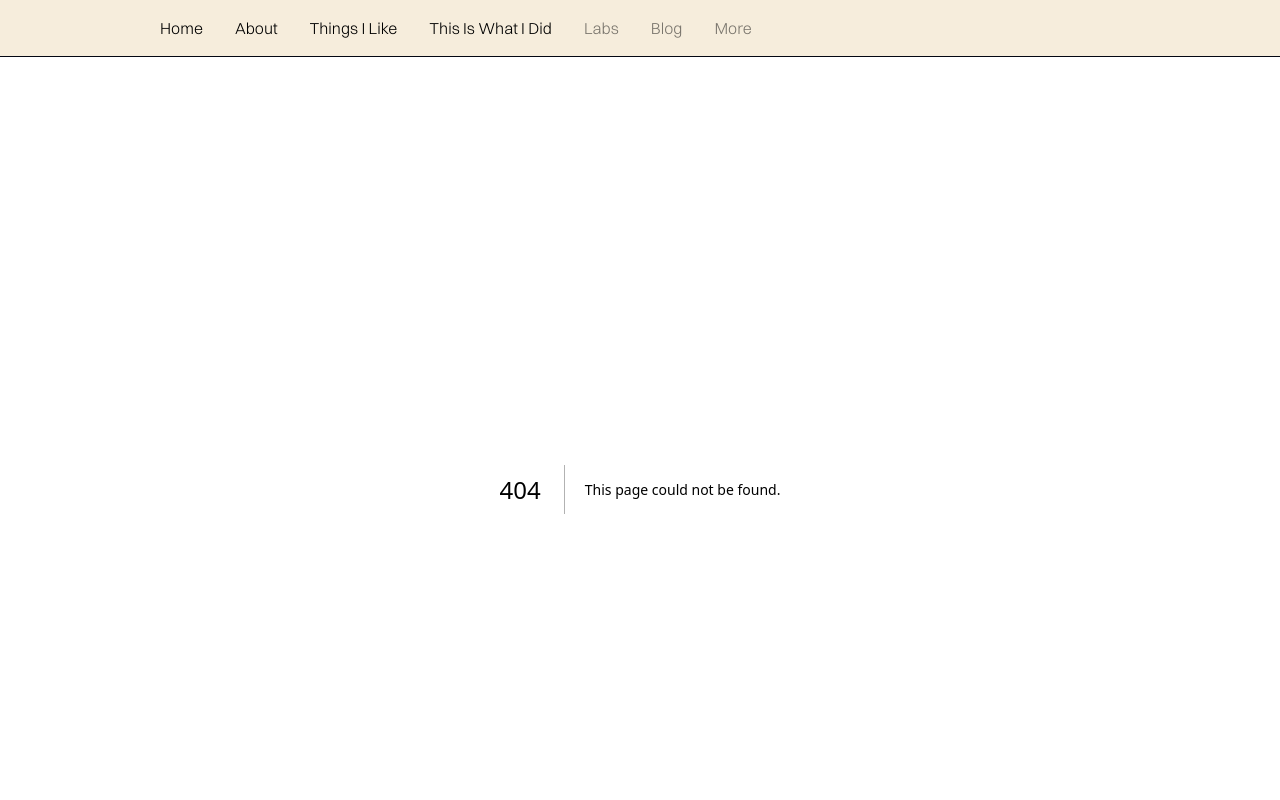
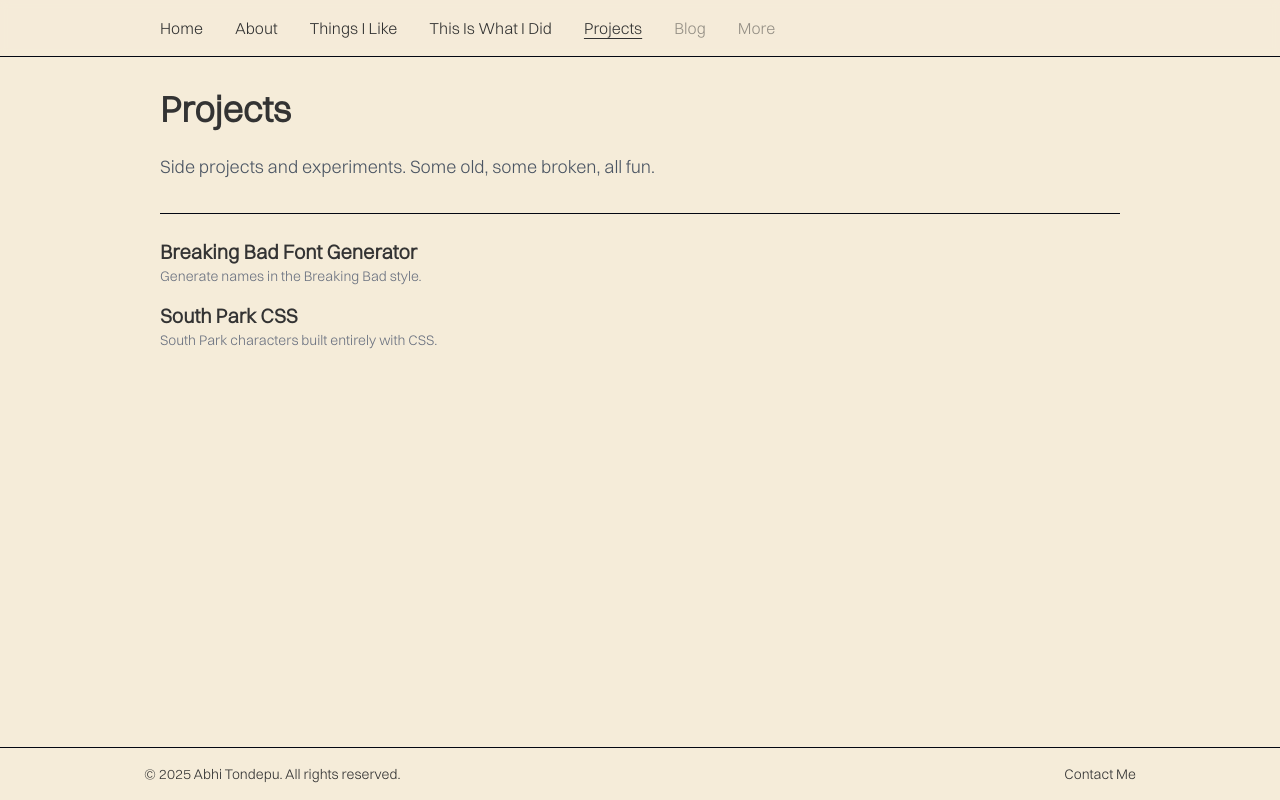
Before and after one commit to abiclub23/folio, a Next.js app: page /projects in a window 1280 px wide. Before the commit this address had no page. Shown: the top 800 px of the page. Built offline with nearby package versions, Linux system fonts and the light colour scheme.

Commit message:
adding projects

```diff
--- a/components/Home/index.js
+++ b/components/Home/index.js
@@ -31,11 +31,11 @@ export default function Home() {
                 This Is What I Did
               </span>
             </Link>
-            <span className="block cursor-not-allowed">
-              <span className="text-7xl font-light inline-block opacity-50">
-                Labs
+            <Link href="/projects" className="block">
+              <span className="text-7xl font-light inline-block hover:italic">
+                Projects
               </span>
-            </span>
+            </Link>
             <span className="block cursor-not-allowed">
               <span className="text-7xl font-light inline-block opacity-50">
                 Blog
--- a/components/Navigation/NavLinks.js
+++ b/components/Navigation/NavLinks.js
@@ -9,7 +9,7 @@ export default function NavLinks({ isMobile = false, onLinkClick = () => {} }) {
     { href: "/about", label: "About", active: true },
     { href: "/things-i-like", label: "Things I Like", active: true },
     { href: "/tiwid", label: "This Is What I Did", active: true },
-    { href: "#", label: "Labs", active: false },
+    { href: "/projects", label: "Projects", active: true },
     { href: "#", label: "Blog", active: false },
     { href: "#", label: "More", active: false }
   ]
--- /dev/null
+++ b/components/Projects/index.js
@@ -0,0 +1,36 @@
+export default function Projects() {
+  return (
+    <div>
+      <h1 className="text-4xl font-bold mb-6">Projects</h1>
+      <p className="text-lg text-gray-600 mb-8">
+        Side projects and experiments. Some old, some broken, all fun.
+      </p>
+
+      <div className="space-y-4 border-t border-gray-950 pt-6">
+        <a
+          href="https://abiclub23.github.io/BreakingBadFont/index.html"
+          target="_blank"
+          rel="noopener noreferrer"
+          className="block hover:italic"
+        >
+          <div>
+            <h2 className="text-xl font-semibold">Breaking Bad Font Generator</h2>
+            <p className="text-sm text-gray-500">Generate names in the Breaking Bad style.</p>
+          </div>
+        </a>
+
+        <a
+          href="https://abiclub23.github.io/Southpark/southpark.html"
+          target="_blank"
+          rel="noopener noreferrer"
+          className="block hover:italic"
+        >
+          <div>
+            <h2 className="text-xl font-semibold">South Park CSS</h2>
+            <p className="text-sm text-gray-500">South Park characters built entirely with CSS.</p>
+          </div>
+        </a>
+      </div>
+    </div>
+  )
+}
--- /dev/null
+++ b/pages/projects.js
@@ -0,0 +1,14 @@
+import Head from 'next/head'
+import Projects from '../components/Projects'
+
+export default function ProjectsPage() {
+  return (
+    <>
+      <Head>
+        <title>Projects | Abhi Tondepu</title>
+        <meta name="description" content="Side projects and experiments" />
+      </Head>
+      <Projects />
+    </>
+  )
+}
```
